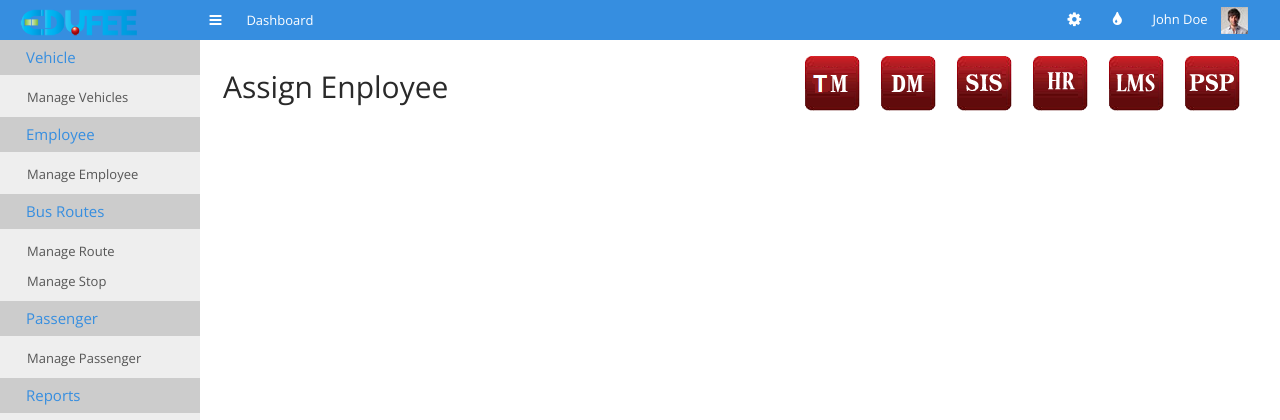
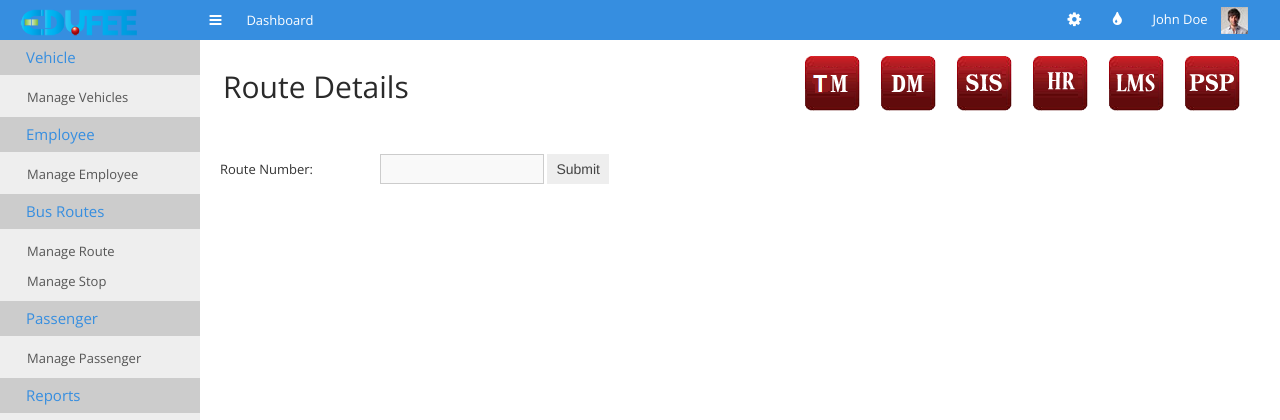
Before and after one commit to Abijithkrishna/tm, a PHP site: page /routedetails.php in a window 1280 px wide. Shown: the top 420 px of the page. Run offline with PHP 8.4, Linux system fonts and the light colour scheme.

Commit message:
Setting up routedet php, sending dummy data to test.php and displaying data from db

```diff
--- a/routedetails.php
+++ b/routedetails.php
@@ -153,7 +153,7 @@
         <div class="container-fluid">
             <div class="page-header">
                 <div class="pull-left">
-                    <h1>Assign Enployee</h1>
+                    <h1>Route Details</h1>
                 </div>
                 <div class="pull-right">
                     <ul class="minitiles" style="display:inline !important;">
@@ -172,7 +172,23 @@
                 </div>
             </div>
         </div>
-
+        <div class="row-fluid">
+            <div class="span6">
+                <div class="box">
+                    <div class="box-content">
+                        <form action="test.php" method="POST" class='form-horizontal'>
+                            <div class="control-group">
+                                <label for="routenum" class="control-label">Route Number:</label>
+                                <div class="controls">
+                                    <input type="text" name="routenum" id="routenum" class="input-medium"/>
+                                    <button class="btn" type="submit">Submit</button>
+                                </div>
+                            </div>
+                            </form>
+                        </div>
+                    </div>
+                </div>
+            </div>
 
     </div>
 </div>
--- a/tm-manage-vehicles.php
+++ b/tm-manage-vehicles.php
@@ -152,7 +152,7 @@ printLeft();
 		<div id="main">
 			<div class="container-fluid">
 				<div class="page-header">
-					<div class="pull-left">d
+					<div class="pull-left">
 						<h1>Vehicle Details</h1>
 					</div>
 					<div class="pull-right">
```
Also changed, not shown: test.php (added, +24 -0 lines).
